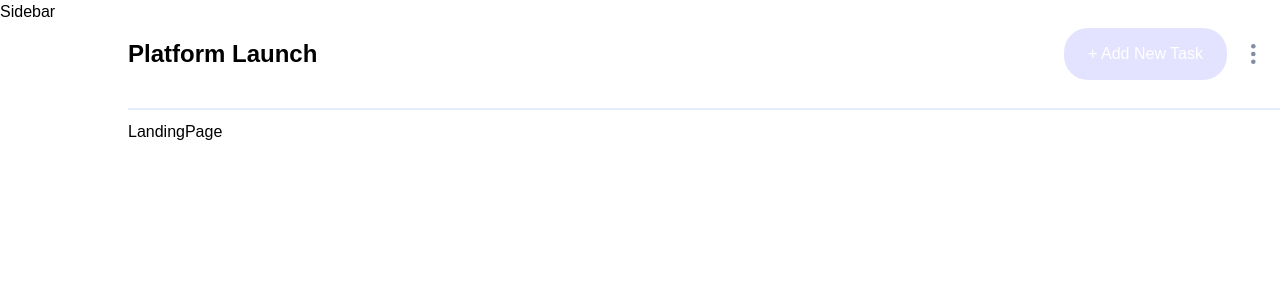
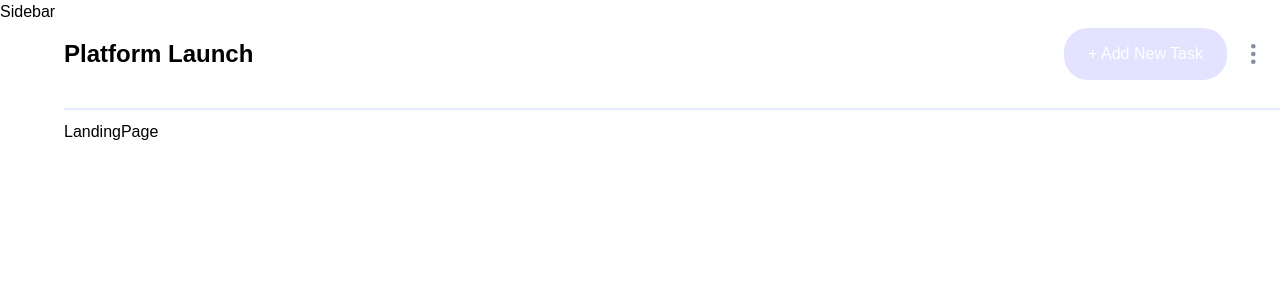
Before and after one commit to ZaidaMM/kanban-task-manager, a React (Create React App) app in the folder client/: page / in a window 1280 px wide. Shown: the top 300 px of the page. Built offline with nearby package versions, Linux system fonts and the light colour scheme; the HTML template or start-up script is replaced by a standard one.

Commit message:
created button component

```diff
--- a/client/src/assets/wrappers/Navbar.js
+++ b/client/src/assets/wrappers/Navbar.js
@@ -1,11 +1,9 @@
 import styled from 'styled-components';
 
 const Wrapper = styled.nav`
-  width: 90vw;
+  width: 95vw;
+  flex-wrap: nowrap;
   height: 96px;
-  .nav-title {
-    line-height: 30.24px;
-  }
 `;
 
 export default Wrapper;
--- /dev/null
+++ b/client/src/components/Button.tsx
@@ -0,0 +1,18 @@
+interface Props {
+  children?: React.ReactNode;
+  onClick: () => void;
+}
+
+const Button = ({ children, onClick }: Props) => {
+  return (
+    <>
+      <button
+        onClick={onClick}
+        className=' block bg-purple-100 hover:opacity-25  opacity-30 text-white px-6 py-3.5  rounded-3xl'
+      >
+        {children}
+      </button>
+    </>
+  );
+};
+export default Button;
--- a/client/src/components/Navbar.tsx
+++ b/client/src/components/Navbar.tsx
@@ -1,15 +1,17 @@
 import Wrapper from '../assets/wrappers/Navbar';
 import { ReactComponent as Ellipsis } from '../assets/images/icon-vertical-ellipsis.svg';
+import Button from './Button';
 
 const Navbar = () => {
   return (
     <Wrapper>
       <div className='nav-center flex items-center justify-between py-7 w-full border-solid border-b-2 border-grey-200'>
-        <h1 className='nav-title lead '>Platform Launch</h1>
+        <h1 className='nav-title '>Platform Launch</h1>
         <div className='nav-buttons flex items-center '>
-          <button className=' block bg-purple-100 hover:opacity-25  opacity-30 text-white px-6 py-3.5  rounded-3xl'>
-            + Add New Task
-          </button>
+          <Button
+            children='+ Add New Task'
+            onClick={() => console.log('clicked')}
+          />
           <Ellipsis className='mx-6 cursor-pointer' />
         </div>
       </div>
```
